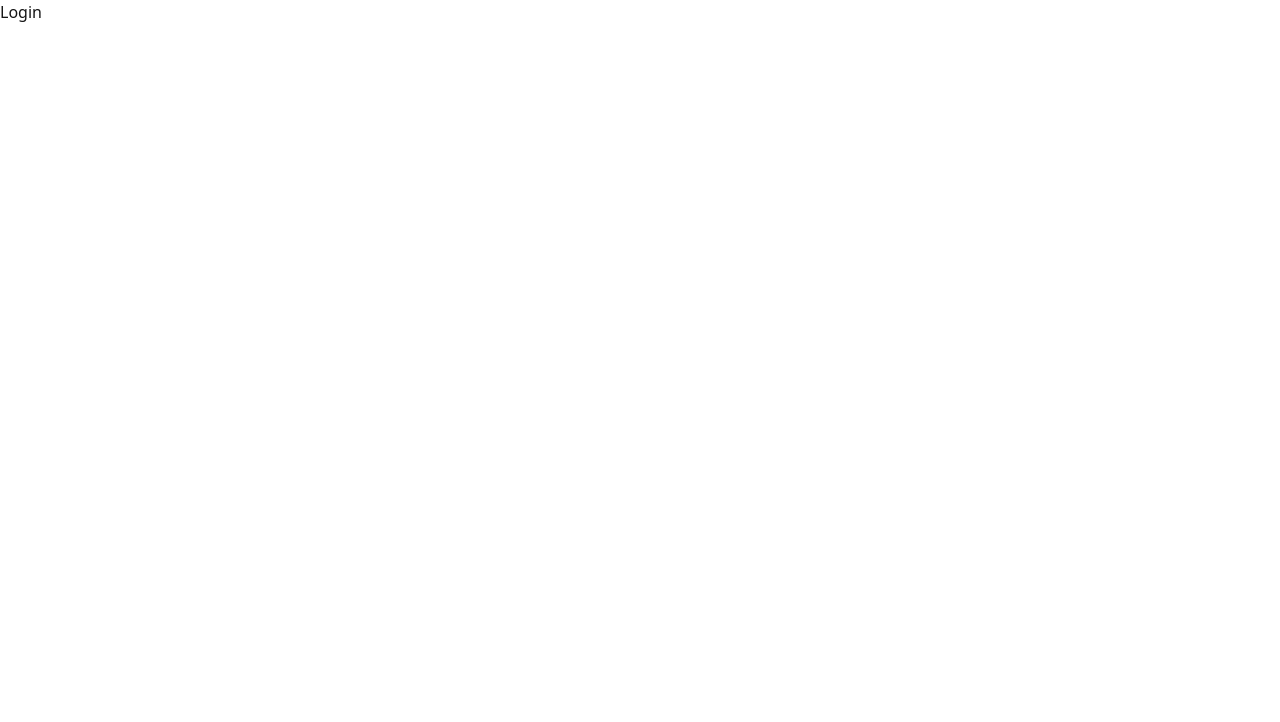
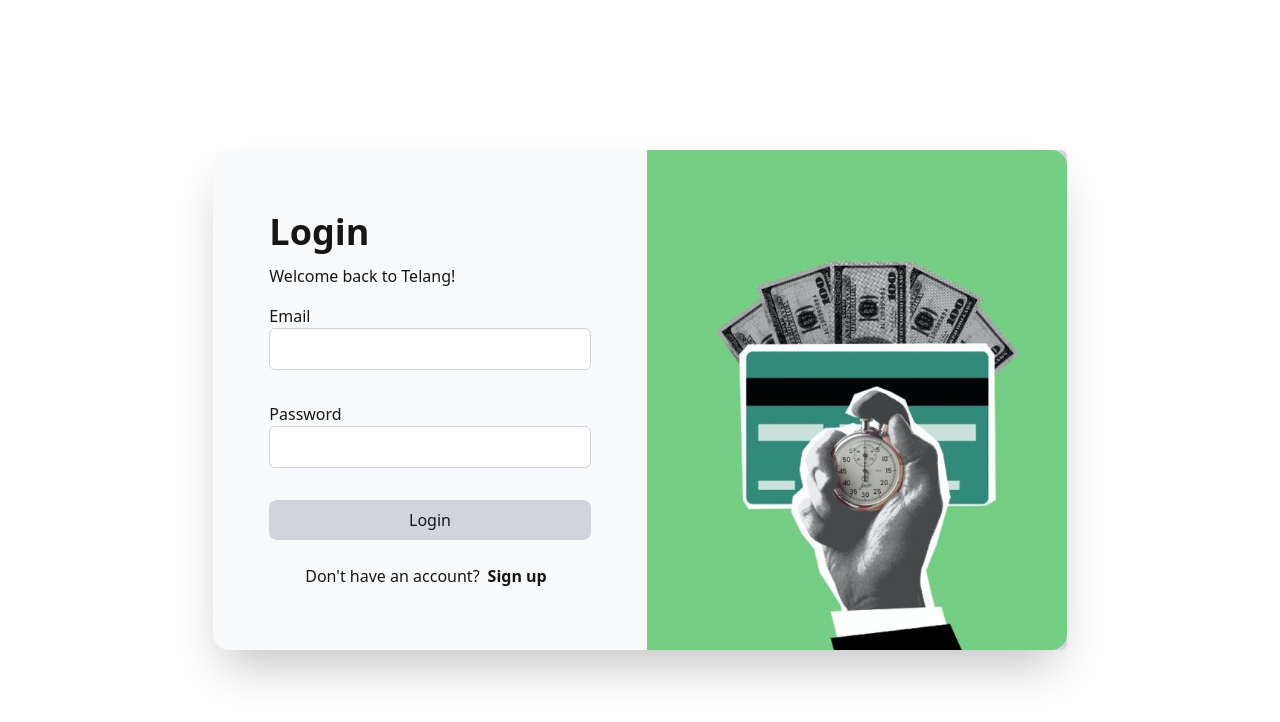
Before and after one commit to telang-realtime-bid/telang-realtime-bid, a React (Vite) app in the folder client/: page /login in a window 1280 px wide. Shown: the top 722 px of the page. Built offline with nearby package versions, Linux system fonts and the light colour scheme.

Commit message:
feat: client login

```diff
--- a/client/src/pages/Login.jsx
+++ b/client/src/pages/Login.jsx
@@ -1,8 +1,82 @@
-import React from 'react'
+import React, { useState } from 'react'
+import imageForm from '../assets/login.jpg'
+import { useNavigate } from 'react-router-dom'
+import { useDispatch } from 'react-redux'
+import { login } from "../store/appSlice"
 
 const Login = () => {
+  let [input, setInput] = useState()
+  let navigate = useNavigate()
+  let dispatch = useDispatch()
+
+  let changeInput = (e) => {
+    let { name, value } = e.target
+    setInput({
+      ...input,
+      [name]: value
+    })
+  }
+
+  async function submitLogin(e){
+    e.preventDefault()
+    await dispatch(login(input))
+    navigate('/')
+  }
+
   return (
-    <div>Login</div>
+    <>
+      <div className="flex items-center justify-center min-h-screen ">
+        <form onSubmit={submitLogin}>
+          <div className="relative flex flex-col m-6 space-y-8 bg-base-200 shadow-2xl rounded-2xl md:flex-row md:space-y-0">
+            <div className="flex flex-col justify-center p-8 md:p-14">
+              <span className="mb-3 text-4xl font-bold">Login</span>
+              <span className="font-light text-bg-body-secondary">
+                Welcome back to Telang!
+              </span>
+              <div className="py-4">
+                <span htmlFor='email' className="mb-2 text-md">Email</span>
+                <input
+                  type="email"
+                  className="w-full border border-base-300 p-2 rounded-md"
+                  name="email"
+                  id="email"
+                  onChange={changeInput}
+                />
+              </div>
+              <div className="py-4">
+                <span htmlFor='password' className="mb-2 text-md">Password</span>
+                <input
+                  type="password"
+                  name="password"
+                  id="password"
+                  onChange={changeInput}
+                  className="w-full p-2 border border-base-300 rounded-md"
+                />
+              </div>
+              <button
+                type="submit"
+                className="w-full bg-base-300 mt-4 text-bg-body-secondary p-2 rounded-lg mb-6 hover:bg-base-200"
+              >
+                Login
+              </button>
+
+              <div className="text-center text-bg-body-secondary ">
+                Don't have an account?
+                <a href='/register' className="font-bold mx-2 text-bg-body-secondary hover:text-base-300">Sign up</a>
+              </div>
+            </div>
+
+            <div className="relative bg-base-300 rounded-md">
+              <img
+                src={imageForm}
+                alt="img"
+                className="w-[420px] h-[500px] hidden rounded-r-2xl md:block object-cover"
+              />
+            </div>
+          </div>
+        </form>
+      </div>
+    </>
   )
 }
 
```
Also changed, not shown: 1 other file (tests, documents, lock files or other folders).
